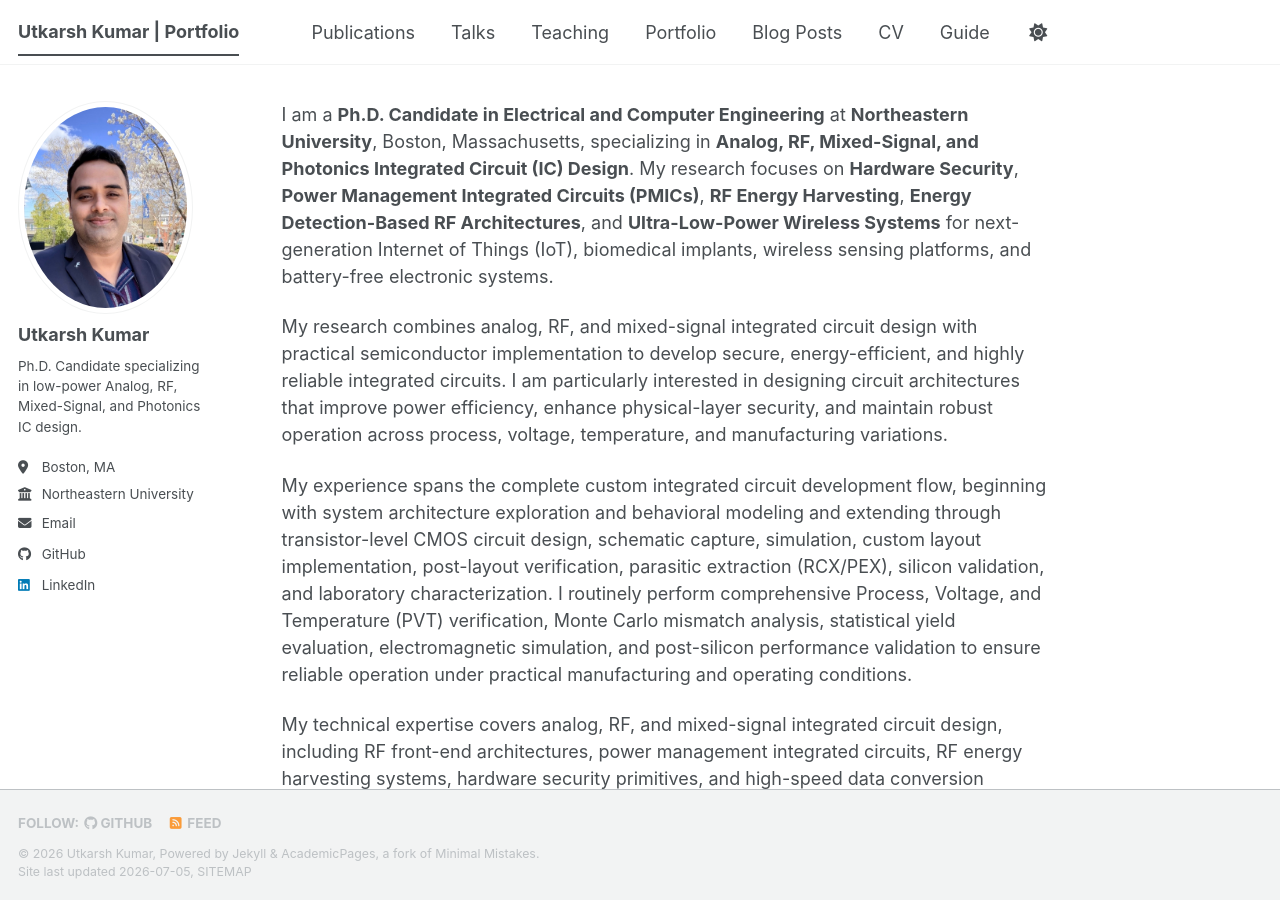
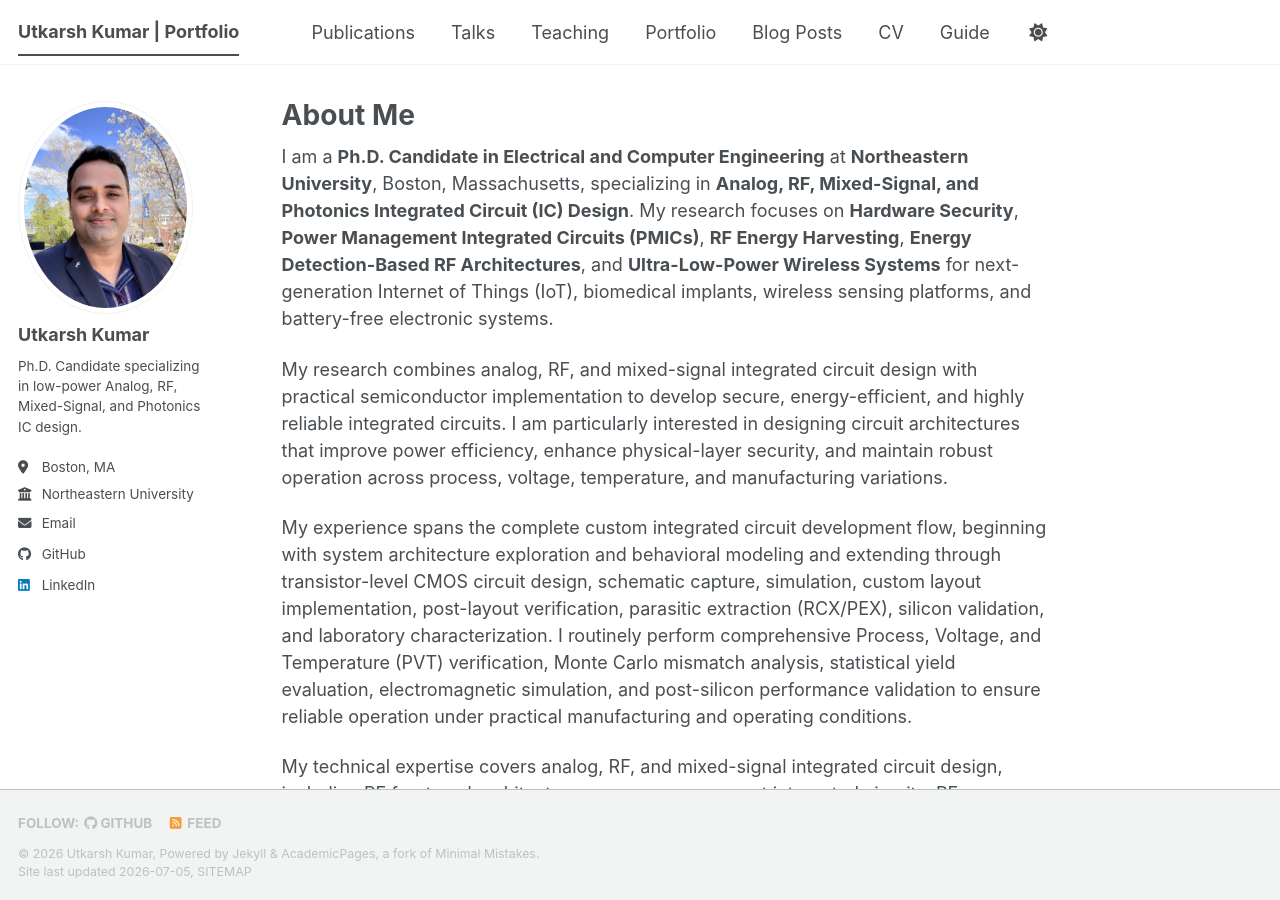
Before and after one commit to Ut1991/Ut1991.github.io, a Jekyll site: the page built from _pages/about.md, in a window 1280 px wide and 900 px high. Built offline with Jekyll 4.4.1, drawn with Linux system fonts in a browser that asks for light colours; a style sheet for code colours, icons or effects is not loaded.

Commit message:
Update about.md

```diff
--- a/_pages/about.md
+++ b/_pages/about.md
@@ -1,5 +1,7 @@
 ---
 permalink: /
+title: "About Me"
+hide_title: true
 excerpt: "About me"
 author_profile: true
 redirect_from:
```
